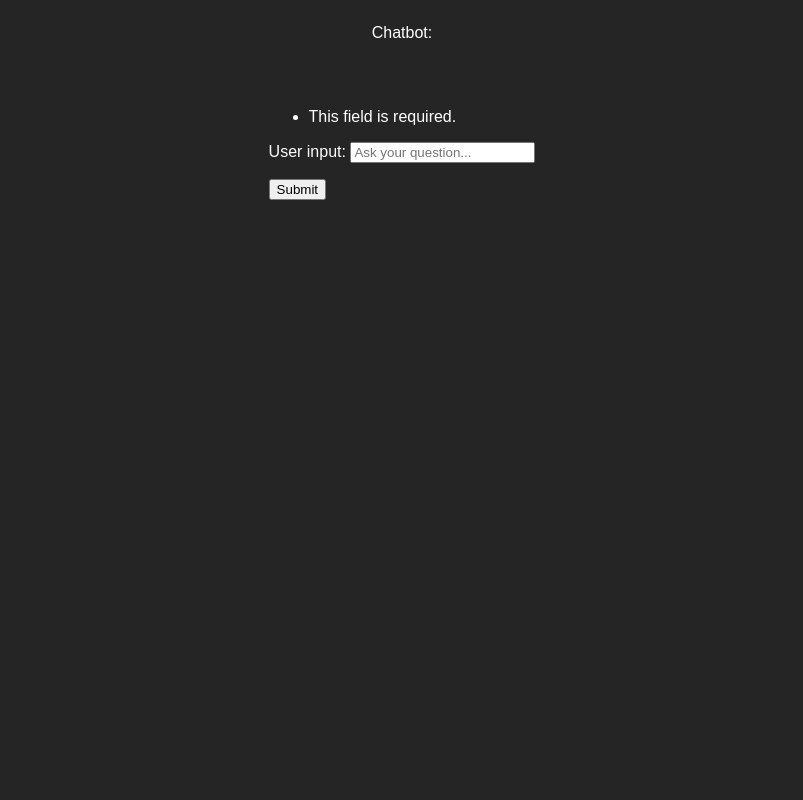
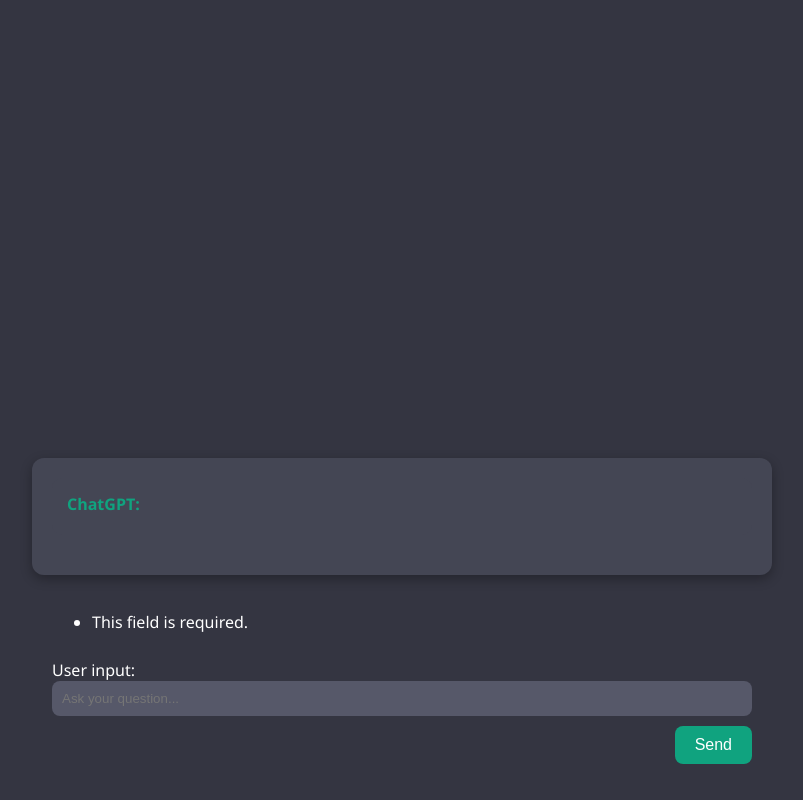
Before and after one commit to SandorTheMoon/AI-Integrated-E-commerce, a Django app: page / in a window 1280 px wide. Shown: the whole page, without its empty margins (238-1041 px from the left). Run offline with Django 5.2, Linux system fonts and the light colour scheme.

Commit message:
Added instruction and content management.
Added specific instructions to the api model and a feature to answer based on the available data from the app.

```diff
--- a/ai_chatbot/chat_bot/templates/home.html
+++ b/ai_chatbot/chat_bot/templates/home.html
@@ -1,32 +1,129 @@
-<div class="page-container">
-    <div class="response-container">
-        <p>Chatbot:</p>
-        <br />
-        <p>{{ html_response|safe }}</p>
+<div class="chat-container">
+    <div class="chat-window">
+        <div class="message bot">
+            <span class="sender">ChatGPT:</span>
+            <div id="typed-text" class="text"></div>
+        </div>
     </div>
 
-
-    <form method="get">
+    <form method="get" class="input-area">
         {% csrf_token %}
-
         {{ form.as_p }}
-
-        <button type="submit">Submit</button>
+        <button type="submit" class="send-button">Send</button>
     </form>
 </div>
 
+<script>
+    const fullHTML = `{{ html_response|safe|escapejs }}`;
+    const typedTextDiv = document.getElementById("typed-text");
+
+    let currentHTML = "";
+    let index = 0;
+
+    function typeWriter() {
+        if (index < fullHTML.length) {
+            currentHTML += fullHTML.charAt(index);
+            typedTextDiv.innerHTML = currentHTML;
+            index++;
+            setTimeout(typeWriter, 5); // typing speed
+        }
+    }
+
+    window.addEventListener("DOMContentLoaded", typeWriter);
+</script>
+
 <style>
     body {
-        color: white;
-        background-color: rgb(37, 37, 37);
+        margin: 0;
+        padding: 0;
+        background-color: #343541;
+        color: #fff;
+        font-family: "Segoe UI", Tahoma, Geneva, Verdana, sans-serif;
     }
 
-    .page-container {
-        font-family: Arial;
-
+    .chat-container {
         display: flex;
         flex-direction: column;
+        justify-content: flex-end;
         align-items: center;
-        justify-content: center;
+        min-height: 100vh;
+        padding: 20px;
+        box-sizing: border-box;
+    }
+
+    .chat-window {
+        width: 100%;
+        max-width: 700px;
+        background-color: #444654;
+        border-radius: 12px;
+        padding: 20px;
+        margin-bottom: 20px;
+        overflow-y: auto;
+        box-shadow: 0 4px 12px rgba(0, 0, 0, 0.3);
+    }
+
+    .message {
+        margin-bottom: 20px;
+        padding: 15px;
+        background-color: #3e3f4b;
+        border-radius: 10px;
+    }
+
+    .message.bot {
+        background-color: #444654;
+    }
+
+    .sender {
+        font-weight: bold;
+        margin-bottom: 5px;
+        display: block;
+        color: #10a37f;
+    }
+
+    .text {
+        line-height: 1.6;
+        white-space: pre-wrap;
+    }
+
+    .input-area {
+        width: 100%;
+        max-width: 700px;
+        display: flex;
+        gap: 10px;
+        flex-direction: column;
+    }
+
+    .input-area p {
+        margin: 0;
+    }
+
+    .send-button {
+        align-self: flex-end;
+        padding: 10px 20px;
+        background-color: #10a37f;
+        color: white;
+        border: none;
+        border-radius: 8px;
+        font-size: 16px;
+        cursor: pointer;
+        transition: background-color 0.3s;
+    }
+
+    .send-button:hover {
+        background-color: #0d8c6d;
+    }
+
+    input, textarea, select {
+        width: 100%;
+        padding: 10px;
+        border: none;
+        border-radius: 8px;
+        background-color: #565869;
+        color: white;
+    }
+
+    input:focus, textarea:focus, select:focus {
+        outline: none;
+        background-color: #6b6d81;
     }
 </style>
--- a/ai_chatbot/chat_bot/utils.py
+++ b/ai_chatbot/chat_bot/utils.py
@@ -1,15 +1,41 @@
 import os
 from dotenv import load_dotenv
-from google import genai
+import google.generativeai as genai
 
 load_dotenv()
-client = genai.Client(api_key=os.environ.get("API_KEY"))
+genai.configure(api_key=os.environ.get("API_KEY"))
 
-def ask_gemini(user_input):
-    response = client.models.generate_content(
-        model="gemini-2.0-flash",
-        contents=str(user_input),
-    )
+generation_config = {
+    "temperature": 1,
+    "top_p": 0.95,
+    "top_k": 64,
+    "max_output_tokens": 6000,
+    "response_mime_type": "text/plain",
+}
+
+file_path = "./data/data.txt"
+with open(file_path, "r") as file:
+    file_contents = file.read()
+
+system_instruction = (
+    f"For your reference, these are the only products being sold in this app: {file_contents} only."
+    "You are a helpful, friendly, and factual chatbot support assistant for a rice-selling e-commerce app in the Philippines. "
+    "Your job is to guide customers in choosing the most suitable rice variety based on their preferences such as taste, texture, dietary needs, and budget. "
+    "You also provide information about the benefits and downsides of each rice type. "
+    "Only respond to questions directly related to Philippine rice varieties, rice preferences, cooking tips, storage, or rice-related health information. "
+    "Do not answer questions that are unrelated to rice or e-commerce support. "
+    "If the question is outside the scope of rice-related support, politely remind the user that you are only trained to help with rice inquiries. "
+    "Always be polite, clear, and concise. Use Filipino rice varieties as examples such as Dinorado, Sinandomeng, Jasmine, Brown Rice, Black Rice, and Red Rice where relevant."
+)
+
+model = genai.GenerativeModel(
+    model_name="gemini-2.0-flash",
+    generation_config=generation_config,
+    system_instruction=system_instruction,
+)
+
+def ask_gemini(user_input: str):
+    response = model.generate_content(contents=user_input)
 
     # print(response.text)
     return response.text
--- /dev/null
+++ b/ai_chatbot/data/data.txt
@@ -0,0 +1 @@
+Sinandomeng, Dinorado, Basmati, Jasmine Rice
```
